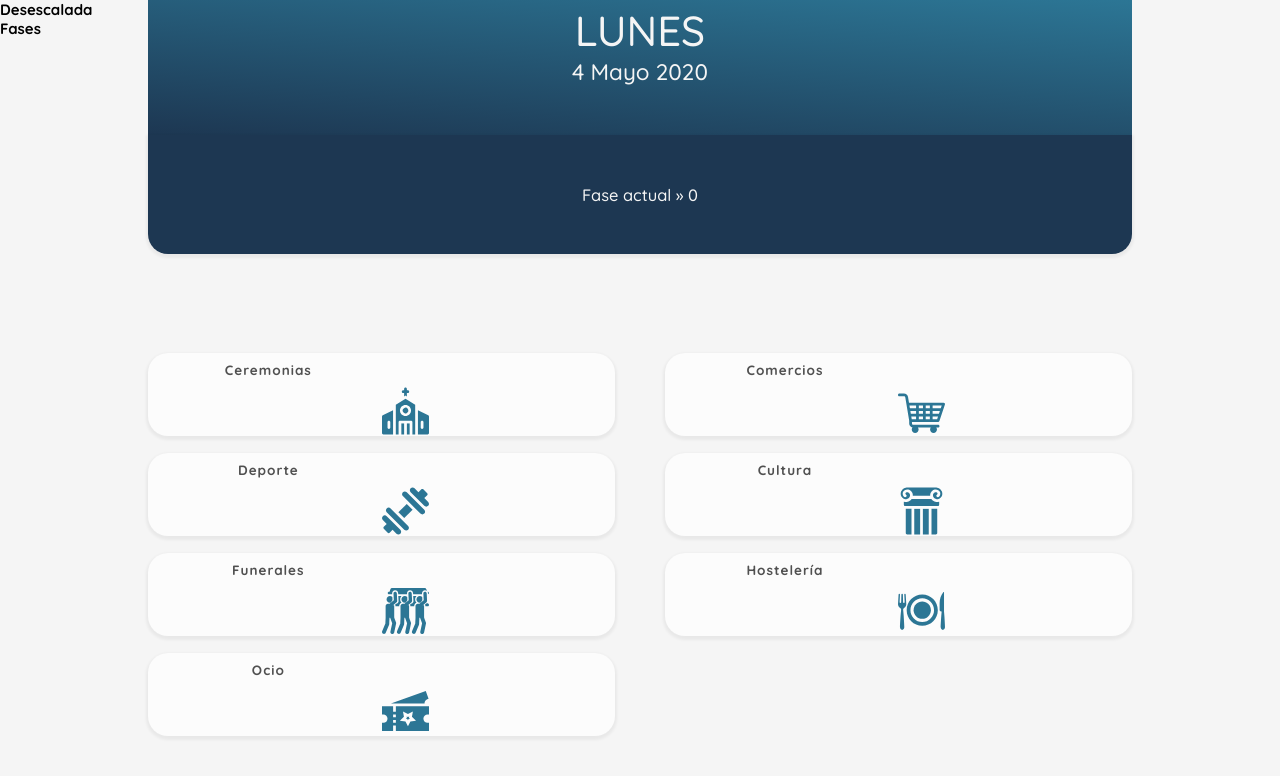
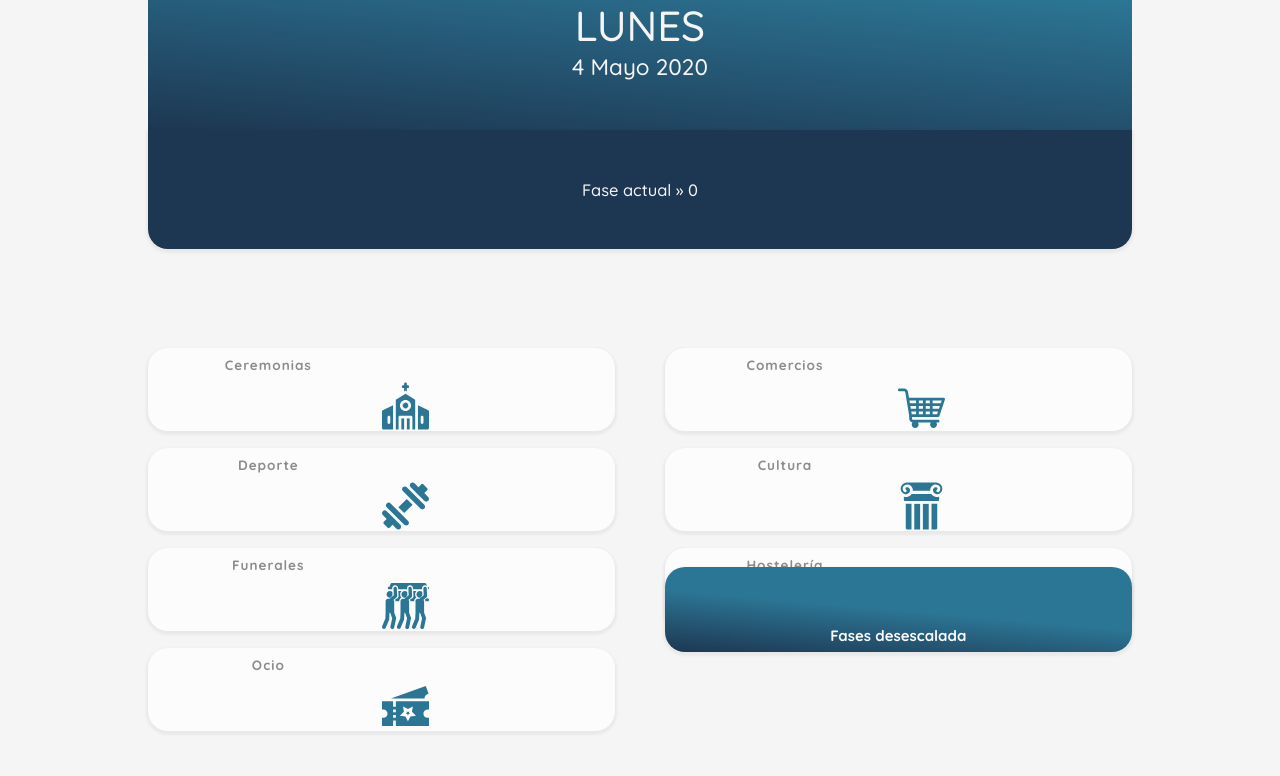
Before and after one commit to aritzvicarregui/desescalada-web-app, a React (Create React App) app: page / in a window 1280 px wide. Shown: the top 776 px of the page. Built offline with nearby package versions, Linux system fonts and the light colour scheme.

Commit message:
add phases style

```diff
--- a/src/components/Phases.js
+++ b/src/components/Phases.js
@@ -1,10 +1,10 @@
 import React from "react";
 
-const Phases = () => {
+const Phases = (props) => {
+  const showInfo = () => {};
   return (
-    <div className="phases">
-      <h4>Desescalada Fases</h4>
-      <ul></ul>
+    <div className="phases" onClick={showInfo}>
+      <h4>Fases desescalada</h4>
     </div>
   );
 };
--- a/src/stylesheets/App.scss
+++ b/src/stylesheets/App.scss
@@ -7,6 +7,7 @@
 @import "./layout/activity";
 @import "./layout/modal";
 @import "./layout/text";
+@import "./layout/phases";
 
 .App {
   width: 100vw;
@@ -14,5 +15,5 @@
   background-color: $colorBgDefault;
   display: grid;
   grid-template-columns: 25px repeat(10, 1fr) 25px;
-  grid-template-rows: 35px 100px 30px 1fr 25px;
+  grid-template-rows: 30px 100px 30px 1fr 25px;
 }
--- a/src/stylesheets/layout/_activity.scss
+++ b/src/stylesheets/layout/_activity.scss
@@ -27,7 +27,7 @@
       grid-column: 1/3;
       grid-row: 1/3;
       align-self: center;
-      color: #505050;
+      color: #8c8c8c;
       font-size: 0.9rem;
       font-weight: bold;
       letter-spacing: 1px;
--- /dev/null
+++ b/src/stylesheets/layout/_phases.scss
@@ -0,0 +1,30 @@
+.phases {
+  grid-row: 4;
+  grid-column: 7 / span 4;
+  align-self: end;
+  margin-bottom: 25%;
+  margin-left: 5%;
+  height: 85px;
+  border: none;
+  border-radius: 20px;
+  background-image: linear-gradient(
+    5deg,
+    $colorBgHeaderDark,
+    $colorIcons,
+    $colorIcons
+  );
+  box-shadow: 0px 2px 3px 2px rgba(0, 0, 0, 0.05);
+  padding: 15px;
+  z-index: 800;
+  text-align: center;
+  transition: 300ms ease;
+
+  &:hover {
+    transform: scale(1.1);
+  }
+
+  h4 {
+    color: $colorLvl2;
+    padding-top: 10%;
+  }
+}
--- a/src/stylesheets/utils/_variables.scss
+++ b/src/stylesheets/utils/_variables.scss
@@ -3,7 +3,7 @@ $pc: 1200px;
 $colorLvl1: white;
 $colorLvl2: rgb(252, 252, 252);
 $colorBgDefault: rgb(245, 245, 245);
-$colorBgLi: rgb(230, 230, 230);
+$colorBgLi: rgb(235, 235, 235);
 $colorBgHeaderDark: #1d3752;
 $colorIcons: #2c7695;
 $colorReturnButton: #3f94b8;
```
